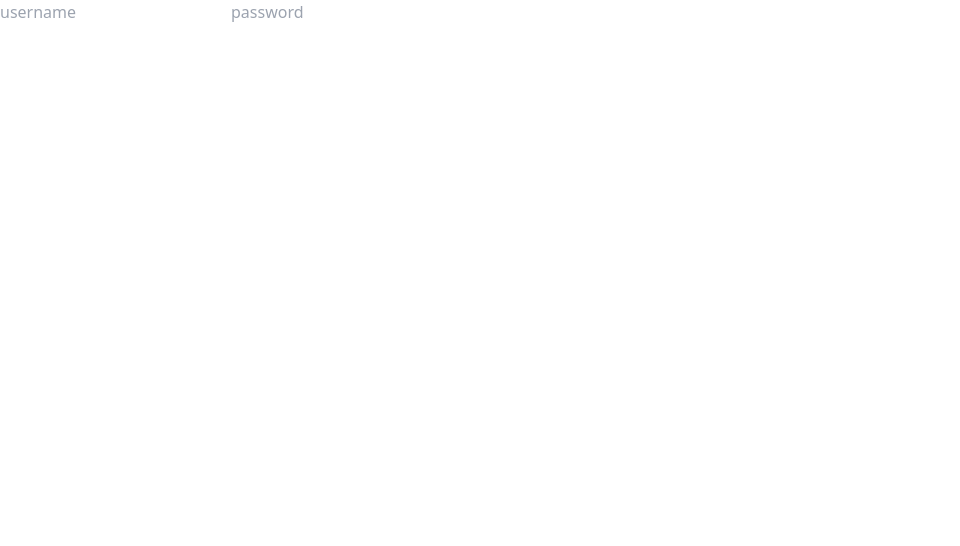
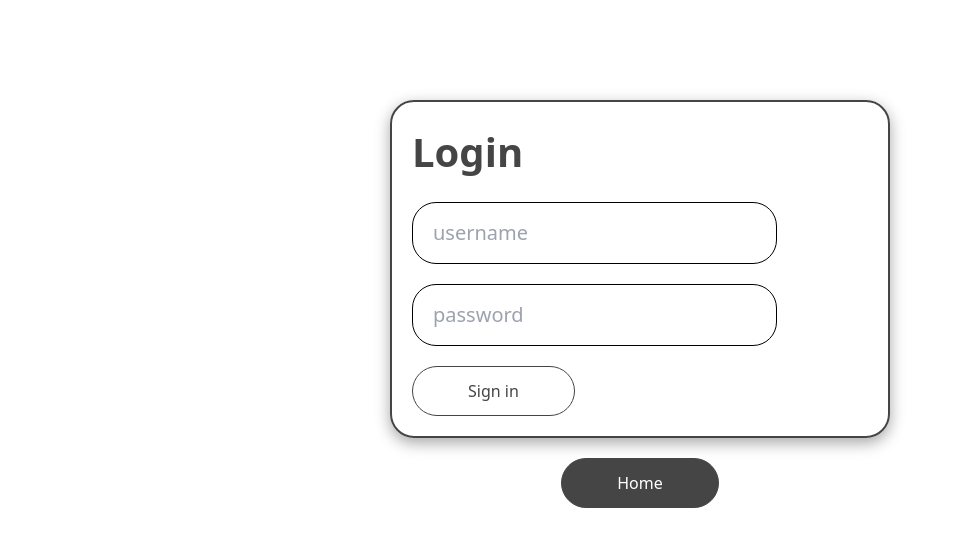
Before and after one commit to jumadullayev-sunnatilla/noorligt, a React (Vite) app: page /login in a window 1280 px wide. Shown: the top 546 px of the page, without its empty margins (0-960 px from the left). Built offline with nearby package versions, Linux system fonts and the light colour scheme.

Commit message:
login__page

```diff
--- a/src/component/header/Header.jsx
+++ b/src/component/header/Header.jsx
@@ -3,6 +3,8 @@ import { Link, NavLink } from "react-router-dom";
 import "./header.scss";
 import { IoMdCloseCircle } from "react-icons/io";
 // rasmlar
+import { MdOutlineAccountCircle } from "react-icons/md";
+import { FiLock } from "react-icons/fi";
 import logo from "../../assets/norlihtIcon.png";
 import gamburger__icon from "../../assets/gamburger__icon.png";
 import { CiSearch, CiHeart, CiMenuFries, CiHome } from "react-icons/ci";
@@ -122,10 +124,18 @@ const Header = () => {
                 )}
               </span>
             </Link>
-            <Link to={`/admin`} className="navbar__actions-link">
-              <TbAntennaBars5 />
-              <span>Admin</span>
-            </Link>
+            {state.token ? (
+              <Link to={`/admin`} className="navbar__actions-link">
+                <MdOutlineAccountCircle />
+                <span>Admin</span>
+              </Link>
+            ) : (
+              <Link to={"/admin"} className="navbar__actions-link">
+                <FiLock />
+                <span>Sign in</span>
+              </Link>
+            )}
+
             <Link to={`/korzinka`} className="navbar__actions-link">
               <SlBasket />
               <span>
--- a/src/component/login/Login.jsx
+++ b/src/component/login/Login.jsx
@@ -1,13 +1,53 @@
-import React from "react";
+import React, { useRef } from "react";
 import "./Login.scss";
+import axios from "axios";
+import { useStateValue } from "../../context";
+import { Link, useNavigate } from "react-router-dom";
 
 const Login = () => {
+  const [state, dispatch] = useStateValue();
+  const navigate = useNavigate();
+  const username = useRef(null);
+  const password = useRef(null);
+  const handleAdminPage = (e) => {
+    e.preventDefault();
+    let user = {
+      username: username.current.value,
+      password: password.current.value,
+    };
+    axios
+      .post("https://dummyjson.com/auth/login", user)
+      .then((res) => {
+        dispatch({ type: "ADD__TOKEN", payload: res.data.accessToken });
+        username.current.value = "";
+        password.current.value = "";
+        navigate("/admin/createEl");
+      })
+      .catch((err) => alert("username yoki parol"));
+  };
   return (
-    <div className="containerMain">
-      <form action="">
-        <input type="text" required placeholder="username" />
-        <input type="password" required placeholder="password" />
+    <div className="containerMain login">
+      <form onSubmit={handleAdminPage} action="" className="login__form">
+        <h1 className="login__form-title">Login</h1>
+        <input
+          ref={username}
+          autoComplete="off"
+          type="text"
+          required
+          placeholder="username"
+        />
+        <input
+          ref={password}
+          autoComplete="off"
+          type="password"
+          required
+          placeholder="password"
+        />
+        <button>Sign in</button>
       </form>
+      <Link to={"/"}>
+        <button className="login__btn">Home</button>
+      </Link>
     </div>
   );
 };
--- a/src/component/login/Login.scss
+++ b/src/component/login/Login.scss
@@ -0,0 +1,61 @@
+.login {
+  color: #454545;
+  &__form {
+    margin: 0 auto;
+    border: 2px solid #454545;
+    border-radius: 24px;
+    display: flex;
+    gap: 20px;
+    flex-direction: column;
+    box-shadow: rgba(0, 0, 0, 0.35) 0px 5px 15px;
+    // height: 500px;
+    width: 500px;
+    justify-content: center;
+    align-items: flex-start;
+    padding: 20px;
+    margin-top: 100px;
+    input {
+      border: 1px solid #000;
+      padding: 15px 20px;
+      width: 80%;
+      font-size: 20px;
+      border-radius: 24px;
+    }
+    button {
+      color: #454545;
+      display: flex;
+      gap: 10px;
+      align-items: center;
+      padding: 12px 55px;
+      border: 1px solid #454545;
+      border-radius: 100px;
+      transition: all 0.2s;
+      background-color: #fff;
+    }
+    button:hover {
+      background-color: #454545;
+      color: #ffffff;
+    }
+    &-title {
+      font-size: 40px;
+      font-weight: 900;
+    }
+  }
+  &__btn {
+    margin: 0 auto;
+    margin-top: 20px;
+    color: #ffffff;
+    display: flex;
+    gap: 10px;
+    align-items: center;
+    padding: 12px 55px;
+    border: 1px solid #454545;
+    border-radius: 100px;
+    transition: all 0.2s;
+    background-color: #454545;
+  }
+  &__btn:hover {
+    background-color: #ffffff;
+    color: #454545;
+  }
+}
--- a/src/context/reduser.js
+++ b/src/context/reduser.js
@@ -3,6 +3,7 @@ export const initialState = JSON.parse(localStorage.getItem("storage")) || {
   wishlist: [],
   bool: false,
   cart: [],
+  token: null,
 };
 export const reducer = (state, action) => {
   let result = state;
@@ -73,6 +74,10 @@ export const reducer = (state, action) => {
       result = { ...state, cart: [] };
       localStorage.setItem("storage", JSON.stringify(result));
       return result;
+    case "ADD__TOKEN":
+      result = { ...state, token: action.payload };
+      localStorage.setItem("storage", JSON.stringify(result));
+      return result;
 
     default:
       return state;
--- a/src/pages/auth/Auth.jsx
+++ b/src/pages/auth/Auth.jsx
@@ -1,8 +1,10 @@
 import React from "react";
 import { Navigate, Outlet } from "react-router-dom";
+import { useStateValue } from "../../context";
 
 const Auth = () => {
-  const user = "fahrdhst";
+  const [state, dispatch] = useStateValue();
+  const user = state.token;
   return user ? <Outlet /> : <Navigate replace to={"/login"} />;
 };
 
```
